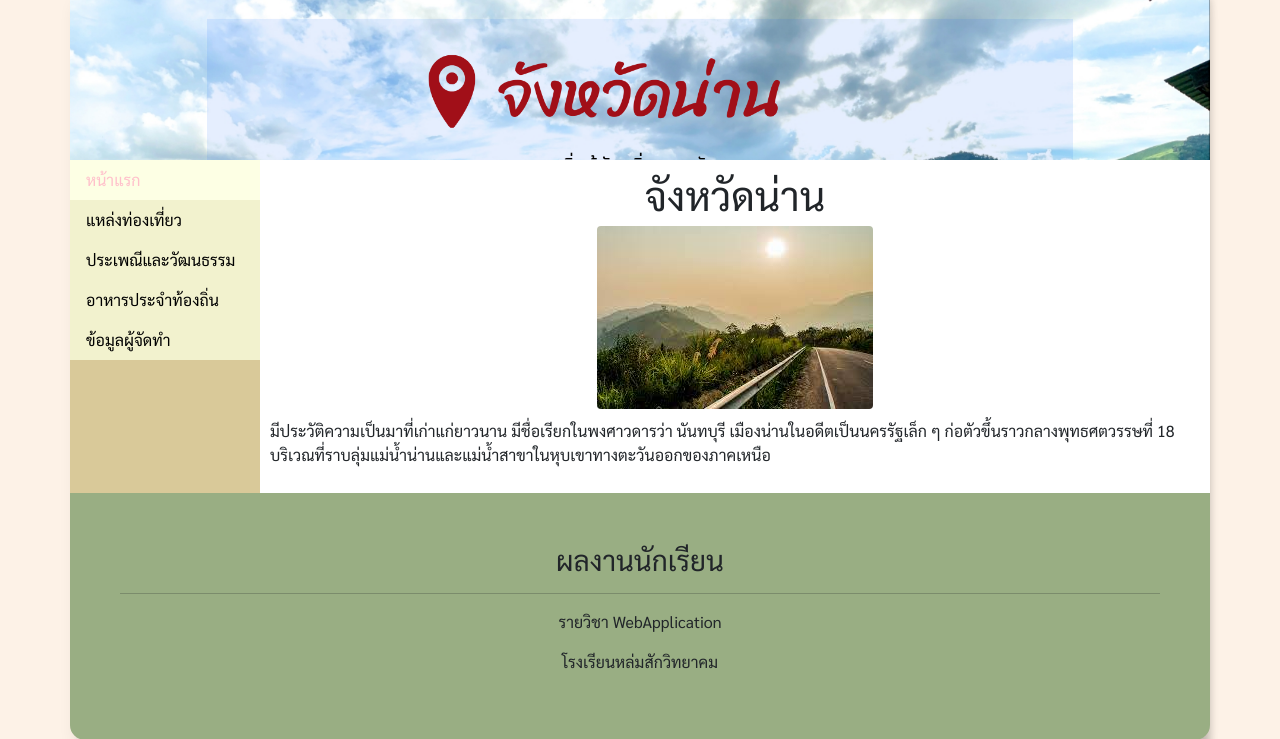
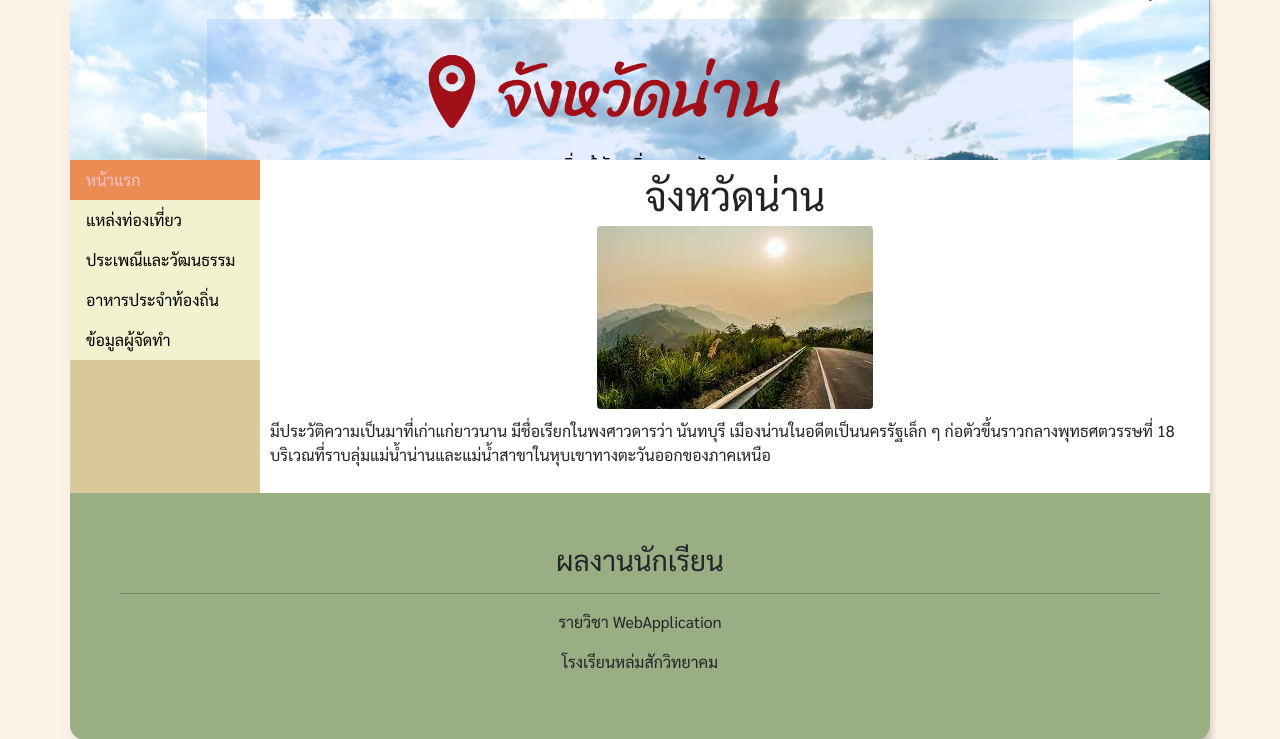
Before and after one commit to nonginjun/phpclassroom, a PHP site: page /final.php in a window 1280 px wide, with the pointer over the restyled element. Shown: the top 739 px of the page. Run offline with PHP 8.4, Linux system fonts and the light colour scheme.

Commit message:
Update final.php

```diff
--- a/final.php
+++ b/final.php
@@ -108,7 +108,7 @@
       background-color: #F2F2CE;
     }
     li a:hover {
-      background-color: #FDFFE4;
+      background-color: #EB8C55;
       color: pink;
     }
    </style>
```
